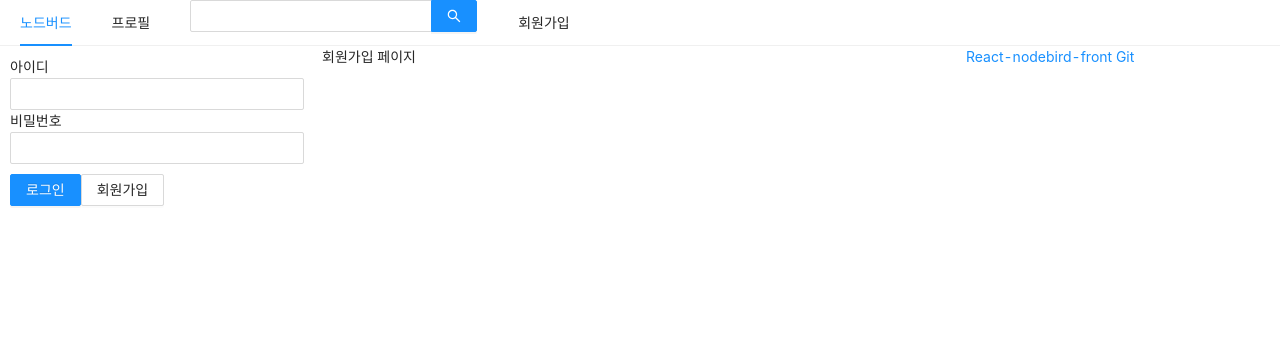
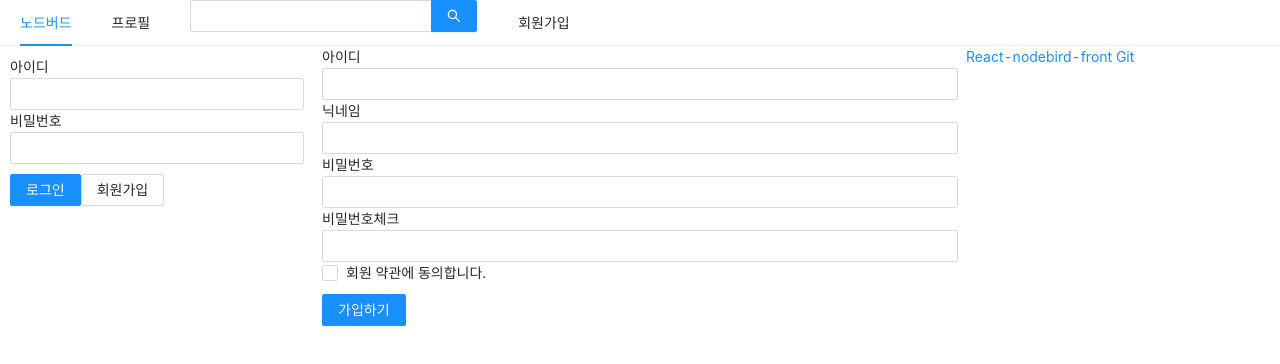
Before and after one commit to geofu25/react-nodebird-front, a Next.js app: page /signup in a window 1280 px wide. Shown: the top 364 px of the page. Built offline with nearby package versions, Linux system fonts and the light colour scheme.

Commit message:
signup 추가

```diff
--- a/components/LoginForm.js
+++ b/components/LoginForm.js
@@ -2,6 +2,8 @@
 import { Form, Input, Button }  from 'antd';
 import Link from 'next/link';
 import styled from 'styled-components';
+import PropTypes from 'prop-types';
+import useInput from '../hooks/useInput';
 
 const ButtonWrapper = styled.div`
     margin-top: 10px;
@@ -12,16 +14,8 @@
 `;
 
 const LoginForm = ({ setIsLoggedIn }) => {
-    const [id, setId] = useState('');
-    const [password, setPassword] = useState('');
-
-    const onChangeId = useCallback((e) => {
-        setId(e.target.value);
-    }, []);
-
-    const onChangePassword = useCallback((e) => {
-        setPassword(e.target.value);
-    }, []);
+    const [id, onChangeId] = useInput('');
+    const [password, onChangePassword] = useInput('');
 
     const onSubmitForm = useCallback(() => {
         console.log(id, password);
@@ -48,4 +42,8 @@
     );
 }
 
+LoginForm.propTypes = {
+    setIsLoggedIn: PropTypes.func.isRequired
+}
+
 export default LoginForm;
--- /dev/null
+++ b/hooks/useInput.js
@@ -0,0 +1,9 @@
+import { useState, useCallback } from 'react';
+
+export default ( initialValue = null ) => {
+    const [value, setValue] = useState(initialValue);
+    const handler = useCallback((e) => {
+        setValue(e.target.value);
+    }, []);
+    return [value, handler];
+}
--- a/pages/profile.js
+++ b/pages/profile.js
@@ -15,8 +15,8 @@
     </Head>
     <AppLayout>
         <NicknameEditForm />
-        <FollowList header="팔로잉 목록" data={followerList} />
-        <FollowList header="팔로워 목록" data={followingList} />
+        <FollowList header="팔로잉 목록" data={followingList} />
+        <FollowList header="팔로워 목록" data={followerList} />
     </AppLayout>
     </>
    );
--- a/pages/signup.js
+++ b/pages/signup.js
@@ -1,15 +1,86 @@
-import React from 'react';
+import React, { useCallback, useState } from 'react';
 import Head from 'next/head';
+import { Form, Input, Checkbox, Button }  from 'antd'
+import styled from 'styled-components'
+
 import AppLayout from "../components/AppLayout";
+import useInput from '../hooks/useInput';
+
+const ErrorMessage = styled.div`
+  color: red;
+`;
 
 const Signup = () => {
+ const [id, onChangeId] = useInput('');
+ const [nickname, onChangeNickname] = useInput('');
+ const [password, onChangePassword] = useInput('');
+
+ const [passwordCheck, setPasswordCheck] = useState('');
+ const [passwordError, setPasswordError] = useState(false);
+ const onChangePasswordCheck = useCallback((e) => {
+   setPasswordCheck(e.target.value);
+   setPasswordError(e.target.value !== password);
+ }, [password]);
+
+ const [term, setTerm] = useState('');
+ const [termError, setTermError] = useState(false);
+ const onChangeTerm = useCallback((e) => {
+   setTerm(e.target.checked);
+   setTermError(false);
+ }, [term]);
+
+ const onSubmit = useCallback(() => {
+   if(password !== passwordCheck) {
+      return setPasswordError(true);
+   }
+   if(!term) {
+      return setTermError(true);
+   }
+   console.log(id, nickname, password);
+ }, [password, passwordCheck, term]);
+
  return (
-    <>
-     <Head>
-        <title>회원가입 | NodeBird</title>
-     </Head>
-     <AppLayout><div>회원가입 페이지</div></AppLayout>
-    </>
+    <AppLayout>
+      <Head>
+         <title>회원가입 | NodeBird</title>
+      </Head>
+      <Form onFinish={onSubmit}>
+         <div>
+            <label htmlFor="user-id">아이디</label>
+            <br/>
+            <Input name="user-id" value={id} required onChange={onChangeId} />
+         </div>
+         <div>
+            <label htmlFor="user-nick">닉네임</label>
+            <br/>
+            <Input name="user-nick" value={nickname} required onChange={onChangeNickname} />
+         </div>
+         <div>
+            <label htmlFor="user-password">비밀번호</label>
+            <br/>
+            <Input name="user-password" type="password" value={password} required onChange={onChangePassword} />
+         </div>
+         <div>
+            <label htmlFor="user-password-check">비밀번호체크</label>
+            <br/>
+            <Input
+             name="user-password-check"
+             type="password"
+             value={passwordCheck}
+             required
+             onChange={onChangePasswordCheck}
+           />
+           {passwordError && <ErrorMessage>비밀번호가 일치하지 않습니다.</ErrorMessage>}
+         </div>
+         <div>
+            <Checkbox name="user-term" checked={term} onChange={onChangeTerm}>회원 약관에 동의합니다.</Checkbox>
+            {termError && <div style={{color: 'red'}}>약관에 동의하셔 합니다.</div>}
+         </div>
+         <div style={{ marginTop: 10 }}>
+            <Button type="primary" htmlType="submit">가입하기</Button>
+         </div>
+      </Form>
+    </AppLayout>
     );
 };
 
```
